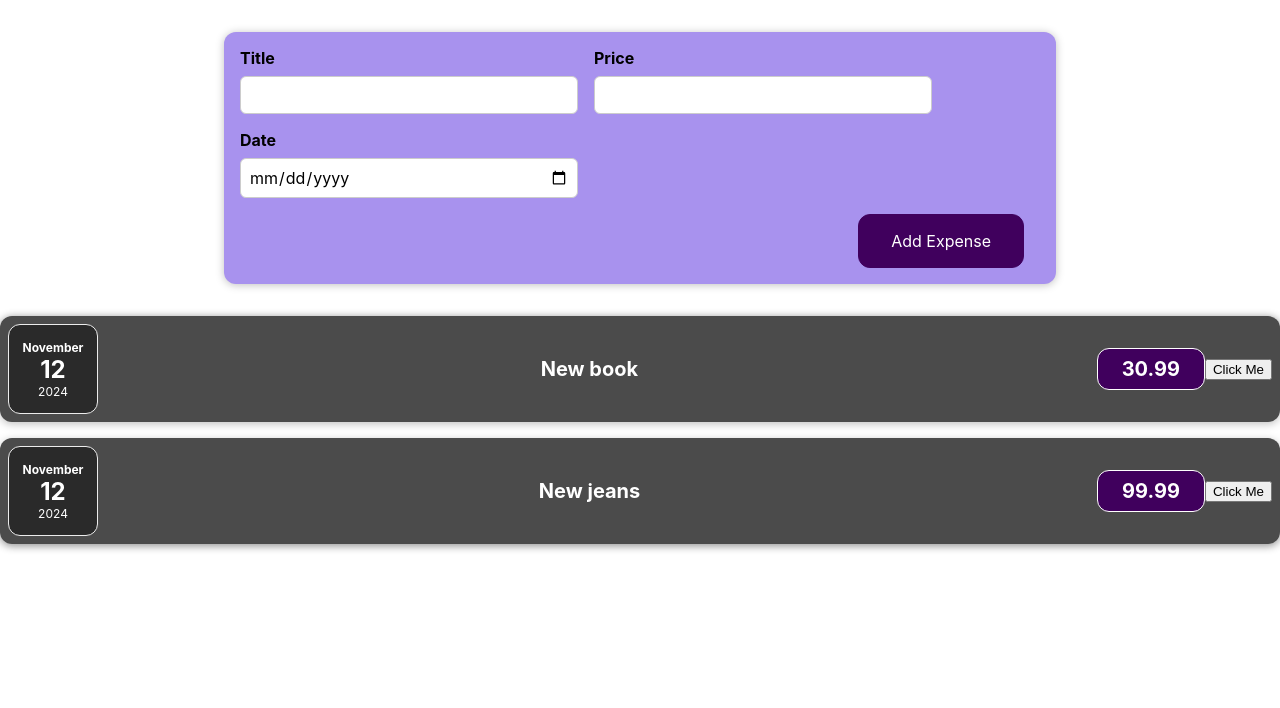
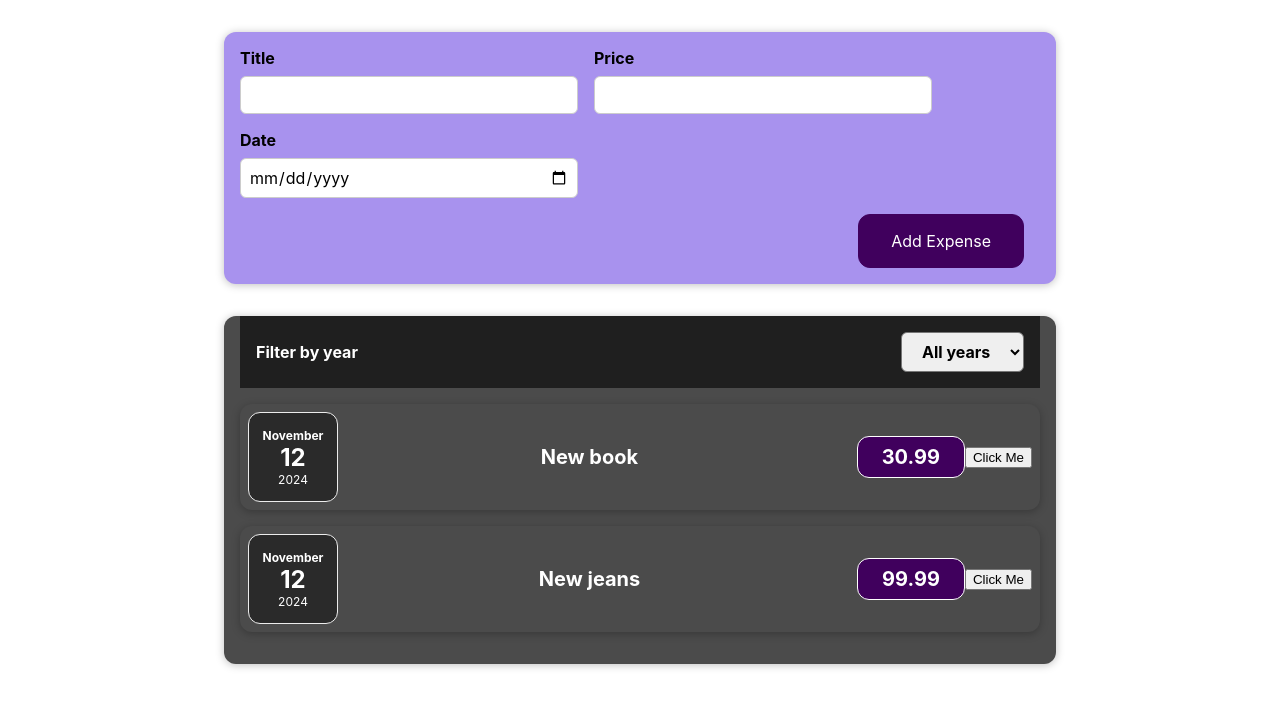
Before and after one commit to kermokao/react-js, a React (Vite) app: page / in a window 1280 px wide. Shown: the top 708 px of the page. Built offline with nearby package versions, Linux system fonts and the light colour scheme.

Commit message:
year filter

```diff
--- a/src/App.jsx
+++ b/src/App.jsx
@@ -1,8 +1,11 @@
 import "./App.css";
+import { useState } from "react";
 import Expenses from "./components/Expenses/Expenses";
 import NewExpense from "./components/NewExpense/NewExpense";
 
 const App = () => {
+    const [selectedYear, setSelectedYear] = useState('all')
+
     const expenses = [
         {
             date: new Date(2024, 10, 12),
@@ -14,14 +17,23 @@ const App = () => {
             title: "New jeans",
             price: 99.99
         }
-    ];
+    ]
+
+    const addExpenseHandler = (expense) => {
+        console.log("In App.js")
+        console.log(expense)
+    }
 
     return (
         <div className="App">
-            <NewExpense></NewExpense>
-            <Expenses expenses={expenses} />
+            <NewExpense onAddExpense={addExpenseHandler} />
+            <Expenses
+                expenses={expenses}
+                selectedYear={selectedYear}
+                onFilterChange={setSelectedYear}
+            />
         </div>
     );
-};
+}
 
 export default App;
--- a/src/components/Expenses/Expenses.css
+++ b/src/components/Expenses/Expenses.css
@@ -1,6 +1,6 @@
-.expense {
-    padding: 1rem;
-    background-color: rgb(31, 31, 31);
+.expenses {
+    padding: 0 1rem 1rem;
+    background-color: #4b4b4b;
     margin: 2rem auto;
     width: 50rem;
     max-width: 95%;
--- a/src/components/Expenses/Expenses.jsx
+++ b/src/components/Expenses/Expenses.jsx
@@ -1,12 +1,17 @@
 import ExpenseItem from "./ExpenseItem"
 import Card from "../UI/Card"
+import ExpensesFilter from "./ExpensesFilter"
 import "./Expenses.css"
 
 const Expenses = (props) => {
+    const filteredExpenses = props.expenses.filter((expense) => {
+        return props.selectedYear === 'all' || expense.date.getFullYear().toString() === props.selectedYear
+    })
 
     return(
         <Card className="expenses">
-            {props.expenses.map((expense) => (
+            <ExpensesFilter selected={props.selectedYear} onChangeFilter={props.onFilterChange} />
+            {filteredExpenses.map((expense) => (
                 <ExpenseItem key={expense.title} expenseData={expense}/>
             ))}
         </Card>
--- /dev/null
+++ b/src/components/Expenses/ExpensesFilter.css
@@ -0,0 +1,24 @@
+.expenses-filter {
+    background-color: rgb(31, 31, 31);
+    color: white;
+    padding: 1rem;
+}
+
+.expenses-filter__control {
+    display: flex;
+    width: 100%;
+    align-items: center;
+    justify-content: space-between;
+    margin: 0;
+}
+
+.expenses-filter label {
+    font-weight: bold;
+}
+
+.expenses-filter select {
+    font: inherit;
+    padding: 0.5rem 1rem;
+    font-weight: bold;
+    border-radius: 6px;
+}
--- /dev/null
+++ b/src/components/Expenses/ExpensesFilter.jsx
@@ -0,0 +1,21 @@
+import React from 'react';
+
+import './ExpensesFilter.css';
+
+const ExpensesFilter = (props) => {
+    return (
+        <div className='expenses-filter'>
+            <div className='expenses-filter__control'>
+                <label>Filter by year</label>
+                <select value={props.selected} onChange={(event) => props.onChangeFilter(event.target.value)}>
+                    <option value='all'>All years</option>
+                    <option value='2023'>2023</option>
+                    <option value='2024'>2024</option>
+                    <option value='2025'>2025</option>
+                </select>
+            </div>
+        </div>
+    );
+};
+
+export default ExpensesFilter;
--- a/src/components/NewExpense/ExpenseForm.jsx
+++ b/src/components/NewExpense/ExpenseForm.jsx
@@ -17,6 +17,19 @@ const ExpenseForm = (props) => {
     const dateChangeHandler = (event) => {
         setEnteredDate(event.target.value);
     };
+
+    const submitHandler = (event) => {
+        event.preventDefault();
+        const expenseData = {
+            title: enteredTitle,
+            price: enteredPrice,
+            date: new Date(enteredDate)
+        };
+        props.onSaveExpenseData(expenseData);
+        setEnteredTitle("");
+        setEnteredPrice("");
+        setEnteredDate("");
+    }
 
     return (
         <form>
--- a/src/components/NewExpense/NewExpense.jsx
+++ b/src/components/NewExpense/NewExpense.jsx
@@ -2,11 +2,18 @@ import ExpenseForm from "./ExpenseForm"
 import "./NewExpense.css"
 
 const NewExpense = (props) => {
+    const saveExpenseDataHandler = (enteredExpenseData) => {
+        const expenseData = {
+            ...enteredExpenseData,
+            id: Math.random().toString()
+        }
+        props.onAddExpense(expenseData)
+    }
+
     return (
         <div className="new-expense">
-            <ExpenseForm />
+            <ExpenseForm onSaveExpenseData={saveExpenseDataHandler} />
         </div>
-
     )
 }
 
```
Also changed, not shown: src/components/Expenses/ExpensesList.css (added, +9 -0 lines).
